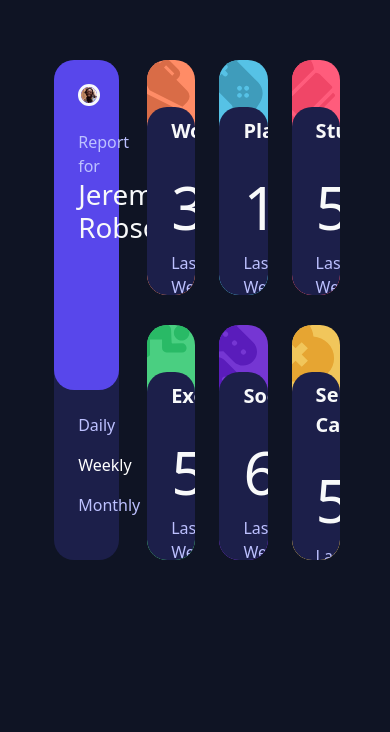
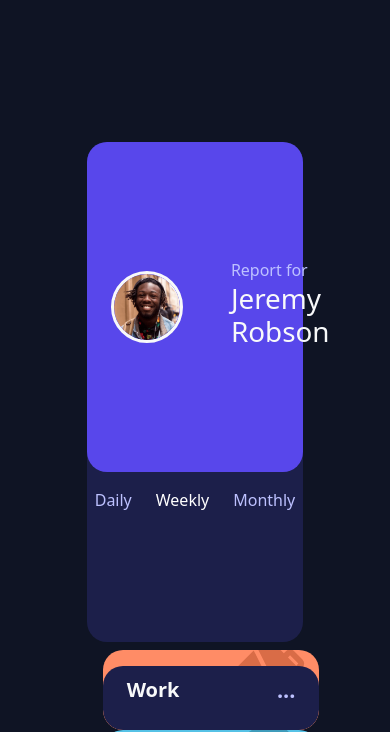
Before and after one commit to Jstaveau/time_tracker_react, a React (Create React App) app: page / in a window 390 px wide. Shown: the part 112-844 px from the top of the page. Built offline with nearby package versions, Linux system fonts and the light colour scheme.

Commit message:
responsive en cours

```diff
--- a/src/Components/Cards/Cards.js
+++ b/src/Components/Cards/Cards.js
@@ -2,7 +2,7 @@ import './Cards.css'
 
 export default function Cards(props) {
     return (
-        <div className={'divCards arrondi w-100 ms-4 d-flex flex-column justify-content-end' + props.bg}>
+        <div className={'divCards arrondi w-100 ms-3 d-flex flex-column justify-content-end' + props.bg}>
             {props.img}
             <div className={'text-light height-cards-front w-100 bg-bleu-fonce arrondi'}>
                 <div className='d-flex justify-content-between align-items-center mx-4 my-2'>
--- a/src/Components/Utilisateur/Utilisateur.js
+++ b/src/Components/Utilisateur/Utilisateur.js
@@ -42,26 +42,28 @@ export default function Utilisateur() {
     }
 
     return (
-        <section className="height-section d-flex justify-content-center align-items-center col-8 m-auto">
-            <div className='bg-bleu-fonce arrondi col-3 h-100 mx-1'>
-            <div className="bg-bleu-clair arrondi w-100 heith-66">
+        <section className="height-section d-flex flex-md-row flex-column justify-content-center align-items-center col-8 m-auto">
+            <div className='bg-bleu-fonce arrondi col-10 col-md-3 h-100 mx-md-1 mt-3 mt-md-0 mb-2 mb-md-0'>
+            <div className="bg-bleu-clair d-flex flex-md-column align-items-md-start align-items-center arrondi w-100 heith-66">
                 <img src={imgJeremy} alt="pp de Jeremy" className='col-4 m-4 rounded-circle border border-light border-3'/>
-                <p className='ms-4 text-desat mb-0'>Report for</p>
-                <h2 className='ms-4 text-light fs-1 fw-light mt-0'>Jeremy <br /> Robson</h2>
+                <div>
+                    <p className='ms-4 text-desat mb-0'>Report for</p>
+                    <h2 className='ms-4 text-light fs-1 fw-light mt-0'>Jeremy <br /> Robson</h2>
+                </div>
             </div>
-            <div onClick={(e) => changeActive(e.target)} className='height-33 d-flex flex-column justify-content-center w-100'>
-                <p className='boutons curseur-pointeur ms-4 text-desat' onClick={changeValeurDay}>Daily</p>
+            <div onClick={(e) => changeActive(e.target)} className='height-33 d-flex flex-md-column justify-content-center mt-3 mt-md-0 w-100'>
+                <p className='boutons curseur-pointeur ms-md-4 text-desat' onClick={changeValeurDay}>Daily</p>
                 <p className='boutonsClick boutons curseur-pointeur ms-4 text-desat' onClick={changeValeurWeek}>Weekly</p>
                 <p className='boutons curseur-pointeur ms-4 text-desat' onClick={changeValeurMonth}>Monthly</p>
             </div>
         </div>
             <div className='col-10 h-100 d-flex flex-column justify-content-between'>
-                <div className='height-cards d-flex justify-content-center'>
+                <div className='height-cards d-flex flex-column flex-md-row justify-content-center'>
                     <Cards img={imgWork} sujet={'Work'} bg={' bg-work'} periode={periode} tempsActu={multiplicateur} tempsAv={lastPeriod}/>
                     <Cards img={imgPlay} sujet={'Play'} bg={' bg-play'} periode={periode} tempsActu={Math.round(multiplicateur/3)} tempsAv={Math.round(lastPeriod/3)}/>
                     <Cards img={imgStudy} sujet={'Study'} bg={' bg-study'} periode={periode} tempsActu={Math.round(multiplicateur/6)} tempsAv={Math.round(lastPeriod/6)}/>
                 </div>
-                <div className='height-cards d-flex justify-content-center'>
+                <div className='height-cards d-flex flex-column flex-md-row  justify-content-center'>
                     <Cards img={imgExo} sujet={'Exercise'} bg={' bg-exo'} periode={periode} tempsActu={Math.round(multiplicateur/6)} tempsAv={Math.round(lastPeriod/6)}/>
                     <Cards img={imgSocial} sujet={'Social'} bg={' bg-social'} periode={periode} tempsActu={Math.round(multiplicateur/5)} tempsAv={Math.round(lastPeriod/5)}/>
                     <Cards img={imgCare} sujet={'Self Care'} bg={' bg-care'} periode={periode} tempsActu={Math.round(multiplicateur/7)} tempsAv={Math.round(lastPeriod/7)}/>
--- a/src/index.css
+++ b/src/index.css
@@ -21,6 +21,12 @@ code {
   height: 500px;
 }
 
+@media screen and (max-width : 700px) and (min-width :0px) {
+  .App{
+    min-height: 1500px;
+  }
+}
+
 .height-cards{
-  height: 47%;
+  height: 48%;
 }
```
